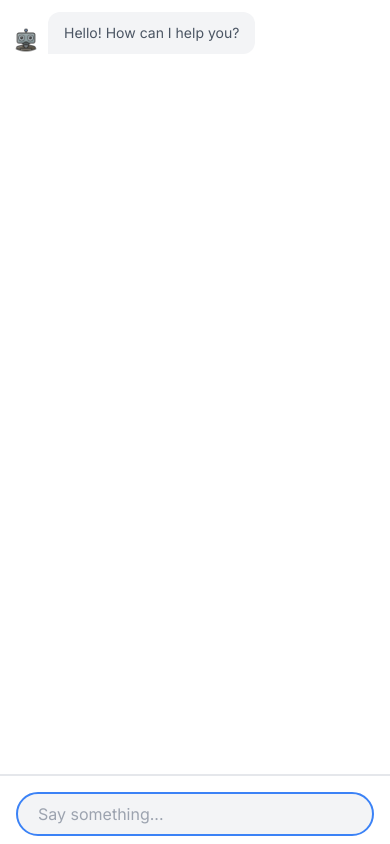
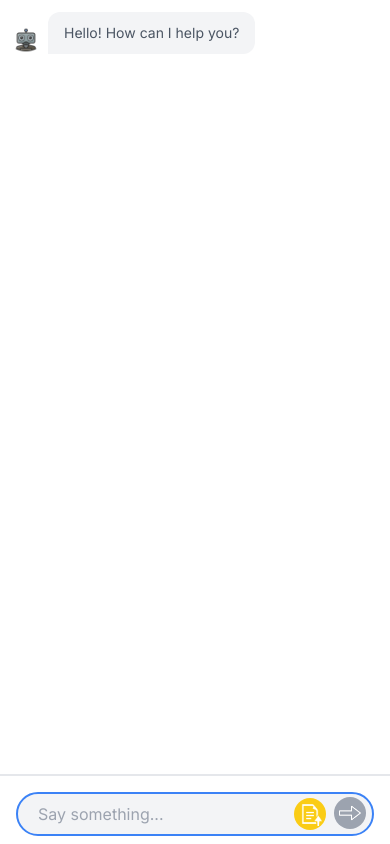
Before and after one commit to bilalmahmood96/chatbot-app, a Next.js app: page / in a window 390 px wide. Built offline with nearby package versions, Linux system fonts and the light colour scheme.

Commit message:
[FIX] Updated request body content
- Removed unused imports

```diff
--- a/app/components/Chat/attachment/index.tsx
+++ b/app/components/Chat/attachment/index.tsx
@@ -1,5 +1,4 @@
 import Image from "next/image";
-import { Dispatch, SetStateAction } from "react";
 
 type AttachmentPropsType = {
     deleteAttachment: Function
--- a/app/components/Chat/inputBox/index.tsx
+++ b/app/components/Chat/inputBox/index.tsx
@@ -1,6 +1,6 @@
 import { SenderType } from "@/app/enums/sender.type";
 import { IChat } from "@/app/models/chat.interface";
-import axios, { AxiosResponse } from "axios";
+import { AxiosResponse } from "axios";
 import Image from "next/image";
 import { ChangeEvent, Dispatch, SetStateAction, useRef, useState } from "react";
 import Attachment from "../attachment";
@@ -23,7 +23,7 @@ export default function InputBox(props: InputBoxPropsType){
             sendMessage({
                 senderType: SenderType.User,
                 message: userInput,
-                fileUri: isFileUploaded ? `${getFileUri(selectedFile?.name ?? '') }` : ''
+                fileUri: isFileUploaded ? `${getFileUri(selectedFile?.name ?? '') }` : undefined
             })
             resetState()
         }
@@ -63,9 +63,9 @@ export default function InputBox(props: InputBoxPropsType){
                 autoComplete="off"
                 autoFocus={true}
                 value={userInput}
-                className="text-md w-full focus:outline-none focus:placeholder-gray-400 text-gray-600 placeholder-gray-600 pl-5 pr-16 bg-gray-100 border-2 border-gray-200 focus:border-blue-500 rounded-full py-2"
+                className="w-full focus:outline-none focus:placeholder-gray-400 text-gray-600 placeholder-gray-600 pl-5 pr-[8.4rem] lg:pr-[12rem] bg-gray-100 border-2 border-gray-200 focus:border-blue-500 rounded-full py-2"
             />
-            <div className="absolute right-2 items-center inset-y-0 hidden sm:flex">
+            <div className="absolute right-2 items-center inset-y-0 self-center sm:flex">
                 {selectedFile && <Attachment file={selectedFile} deleteAttachment= {()=> setSelectedFile(undefined)}/>}
                 <button
                     onClick={() => onFileButtonClick()}
@@ -79,7 +79,7 @@ export default function InputBox(props: InputBoxPropsType){
                         sendMessage({
                             senderType: SenderType.User,
                             message: userInput,
-                            fileUri: isFileUploaded ? `${getFileUri(selectedFile?.name ?? '') }` : ''
+                            fileUri: isFileUploaded ? `${getFileUri(selectedFile?.name ?? '') }` : undefined
                         })
                         resetState()
                     }}
@@ -97,6 +97,10 @@ export default function InputBox(props: InputBoxPropsType){
             className="hidden"
             accept=".pdf"
             onChange={(event) => onChangeFile(event)}
+            onClick={(event: any)=> {
+                //@ts-ignore
+                event.target.value = null
+           }}
         />
     </div>
     )
--- a/app/components/Chat/message/index.tsx
+++ b/app/components/Chat/message/index.tsx
@@ -34,7 +34,7 @@ export default function Message(props: MessagePropsType){
                     />
 
                     {isFileAttached &&
-                        <span className="max-w-max text-gray-500 text-xs ml-auto mt-1">
+                        <span className="max-w-max text-gray-500 text-[0.60rem] ml-auto mt-1">
                             File Attached
                         </span>
                     }
--- a/app/services/chatbot/index.ts
+++ b/app/services/chatbot/index.ts
@@ -5,7 +5,7 @@ import { IChat } from "@/app/models/chat.interface";
 export function getChatContent(messageList: IChat[]){
   const chatContent = []
   for(const message of messageList){
-    const fileData =  message.fileUri !== '' ? {
+    const fileData =  message.fileUri !== undefined ? {
       "fileData": {
         "fileUri":  message.fileUri,
         "mimeType": 'application/pdf'
@@ -23,6 +23,7 @@ export function getChatContent(messageList: IChat[]){
         textPart
       ]
     }
+    content.parts = content.parts.filter(part => part !== null)
     chatContent.push(content)
   }
  return chatContent[chatContent.length - 1]
```
Also changed, not shown: app/components/Chat/index.tsx (+9 -11 lines), app/components/Chat/attachment/styles.module.scss (deleted).
